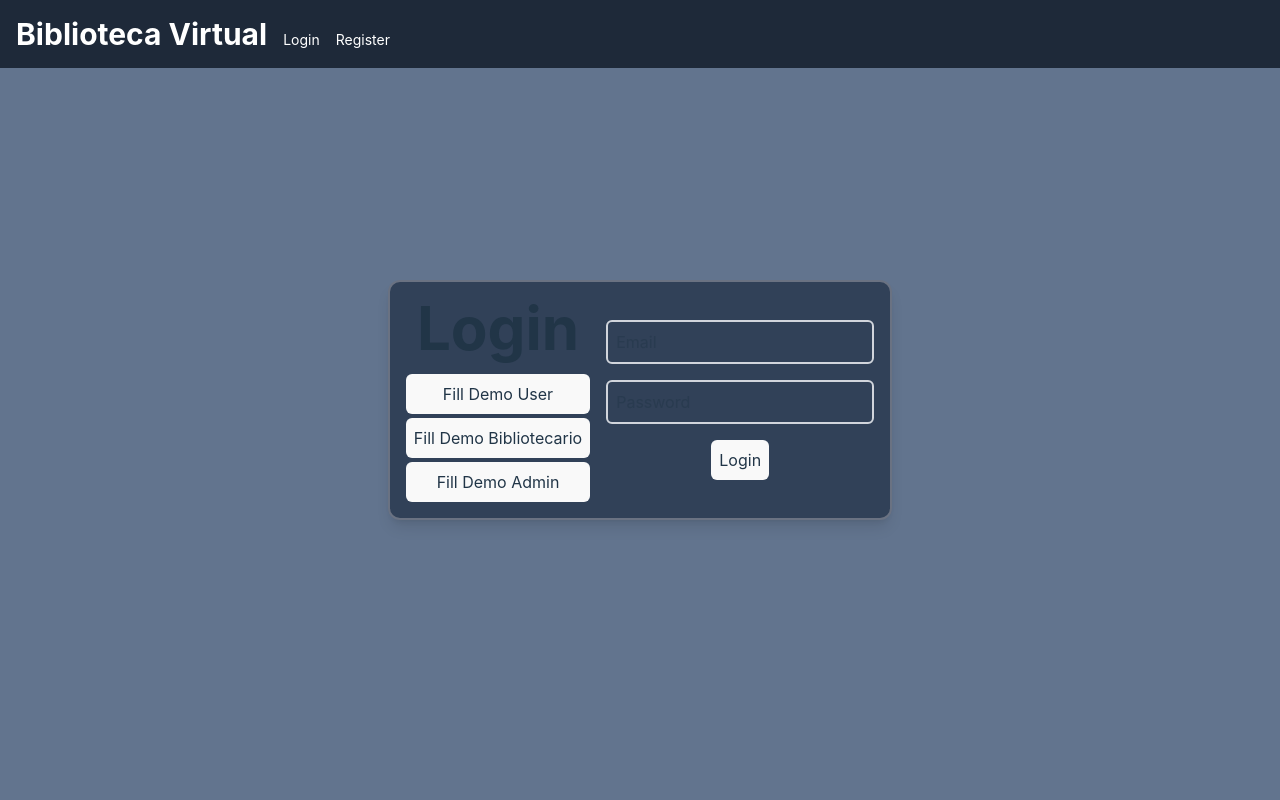
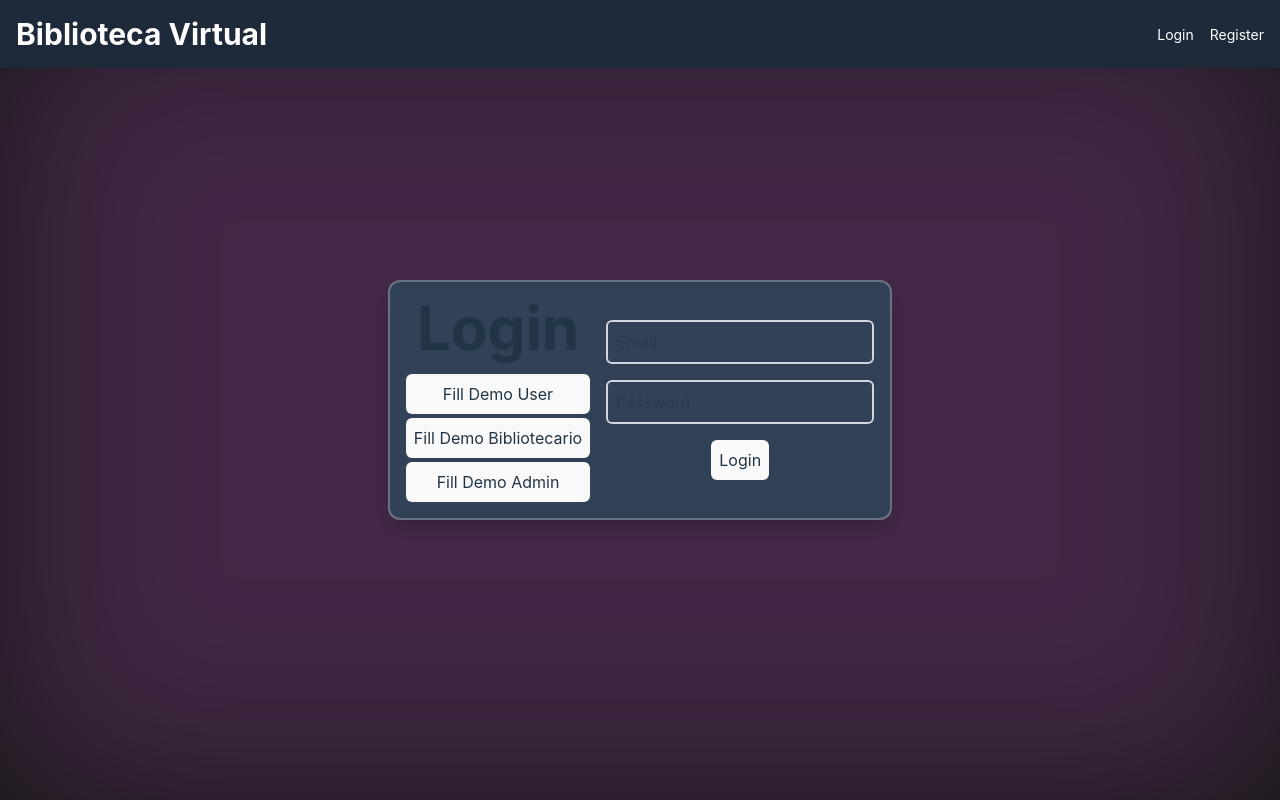
Before and after one commit to ChristianPE1/Sistema-Libreria-CPE, a React (Vite) app in the folder frontend/: page /login in a window 1280 px wide. Built offline with nearby package versions, Linux system fonts and the light colour scheme.

Commit message:
Update the styles of the frontend

```diff
--- a/frontend/src/components/GlobalLayout.jsx
+++ b/frontend/src/components/GlobalLayout.jsx
@@ -1,8 +1,8 @@
 import NavBar from '../components/NavBar';
 import { Outlet } from 'react-router-dom';
-import { useState,useEffect,useCallback } from 'react';
+import { useState, useEffect, useCallback } from 'react';
 import { ACCESS_TOKEN } from '../constants';
-import {jwtDecode} from 'jwt-decode';
+import { jwtDecode } from 'jwt-decode';
 
 export default function Layout() {
 
@@ -31,11 +31,14 @@ export default function Layout() {
    }, [checkLoginStatus]);
 
    return (
-      <div className="flex flex-col min-h-screen bg-red-300">
-         <NavBar isLogged={isLogged} role={role} />
-         <main className="flex-1 p-6 bg-slate-500">
-            <Outlet context={{isLogged,role}}/>
-         </main>
+      <div className="relative h-full w-full bg-neutral-900 min-h-screen">
+         <div className="absolute inset-0 bg-fuchsia-400 bg-[size:20px_20px] opacity-20 blur-[100px] z-10"></div>
+         <div className='relative z-20'>
+            <NavBar isLogged={isLogged} role={role} />
+            <main className="flex-1 p-6 ">
+               <Outlet context={{ isLogged, role }} />
+            </main>
+         </div>
       </div>
    );
 }
--- a/frontend/src/components/NavBar.jsx
+++ b/frontend/src/components/NavBar.jsx
@@ -26,18 +26,22 @@ export default function NavBar({ isLogged, role }) {
       checkLoginStatus();
    }, [checkLoginStatus]);*/
 
-   return(
-      <nav className='bg-gray-800 p-4 text-white flex justify-between items-center w-full z-40'>
+   return (
+      <nav className='bg-gray-800 p-4 text-white flex flex-row justify-between items-center w-full z-40'>
+
+         <Link to='/' className='font-bold text-3xl cursor-pointer'>Biblioteca Virtual</Link>
+         {isLogged && <span className='text-sm ml-4'>Welcome, {role}</span>}
          <div>
-            <Link to='/' className='font-bold text-3xl cursor-pointer'>Biblioteca Virtual</Link>
-            {isLogged && <span className='text-sm ml-4'>Welcome, {role}</span>}
-            {isLogged && <Link to='/logout' className='text-sm ml-4'>Logout</Link>}
-            {!isLogged && <Link to='/login' className='text-sm ml-4'>Login</Link>}
-            {!isLogged && <Link to='/register' className='text-sm ml-4'>Register</Link>}
             {role === 'usuario' && <Link to='/my-requests' className='text-sm ml-4'>My Requests</Link>}
             {role === 'bibliotecario' && <Link to='/requests' className='text-sm ml-4'>Requests</Link>}
             {role === 'admin' && <Link to='/requests-copies' className='text-sm ml-4'>Requests Copies</Link>}
          </div>
+         <div className='items-end'>
+            {isLogged && <Link to='/logout' className='text-sm ml-4'>Logout</Link>}
+            {!isLogged && <Link to='/login' className='text-sm ml-4'>Login</Link>}
+            {!isLogged && <Link to='/register' className='text-sm ml-4'>Register</Link>}
+         </div>
+
       </nav>
    );
 }
--- a/frontend/src/pages/BooksPages/BookPage.jsx
+++ b/frontend/src/pages/BooksPages/BookPage.jsx
@@ -23,7 +23,7 @@ export default function BookPage() {
    }
 
    const requestBook = async (id) => {
-      if(daysRequested <= 0) {
+      if (daysRequested <= 0) {
          console.error('Days requested must be greater than 0');
          return;
       }
--- a/frontend/src/pages/Home.jsx
+++ b/frontend/src/pages/Home.jsx
@@ -19,7 +19,7 @@ export default function Books() {
 
       setLoading(true);
       try {
-         const response = await api.get(url,{withCredentials: false});
+         const response = await api.get(url, { withCredentials: false });
          setBooks(response.data.results);
          setPagination({
             count: response.data.count,
@@ -30,7 +30,7 @@ export default function Books() {
       } catch (err) {
          console.error('Error fetching books:', err);
       }
-   },[]);
+   }, []);
 
    const getPageNumberFromUrl = (url) => {
       if (!url) return 1;
@@ -54,7 +54,7 @@ export default function Books() {
 
    const handleSearch = async (e) => {
       e.preventDefault();
-      if(search.trim() === '') {
+      if (search.trim() === '') {
          fetchBooks();
          return;
       }
@@ -69,10 +69,6 @@ export default function Books() {
    return (
       <div className="text-white">
          <h1 className='text-5xl font-bold'>Virtual Library</h1>
-         <header className='my-6 flex justify-center items-center gap-5'>
-            <Link to="/login" className="p-3 border rounded-md border-gray-200">Login</Link>
-            <Link to="/register" className="p-3 border rounded-md border-gray-200">Register</Link>
-         </header>
          <form className="max-w-md mx-auto" onSubmit={handleSearch}>
             <label htmlFor="default-search" className="font-medium text-gray-900">Search</label>
             <div className="relative">
@@ -87,7 +83,7 @@ export default function Books() {
                      id="default-search"
                      className="block w-full p-4 ps-10 text-sm text-gray-900 border border-gray-300 rounded-lg bg-gray-50"
                      placeholder="Search Mockups, Logos..."
-                  value = {search}
+                     value={search}
                      onChange={(e) => setSearch(e.target.value)}
                      required
                   />
@@ -95,11 +91,14 @@ export default function Books() {
                </div>
             </div>
          </form>
-         <div className="flex">
+         <div className="flex items-center justify-center flex-wrap gap-6">
             {books.map(book => (
-               <div key={book.id} className="border-2 border-gray-300 rounded-lg p-4 m-4 bg-gray-800 text-white">
-
-                  <h3 className='text-3xl my-2'>{book.title}</h3>
+               <div key={book.id} className="flex flex-col  border-2 border-gray-300 rounded-lg gap-6 m-6 bg-gray-800/50 text-white max-h-[500px] max-w-[300px] p-4">
+                  <header className='flex justify-center items-center'>
+                     <img src="/harry_potter_1.jpg" alt="harry potter" className='max-w-1/2' />
+                  </header>
+                  <section>
+                     <h3 className='text-3xl my-2 font-bold '>{book.title}</h3>
                      <p><strong>Author:</strong> {book.author}</p>
                      <p><strong>Genre:</strong> {book.genre}</p>
                      <p><strong>Year:</strong> {book.year}</p>
@@ -109,6 +108,7 @@ export default function Books() {
                      <Link to={`/books/${book.id}`} className="text-blue-600 ">
                         View Details
                      </Link>
+                  </section>
                </div>
             ))}
          </div>
```
Also changed, not shown: frontend/public/harry_potter_1.jpg (added). Lines whose indentation alone changed are shown as unchanged.
